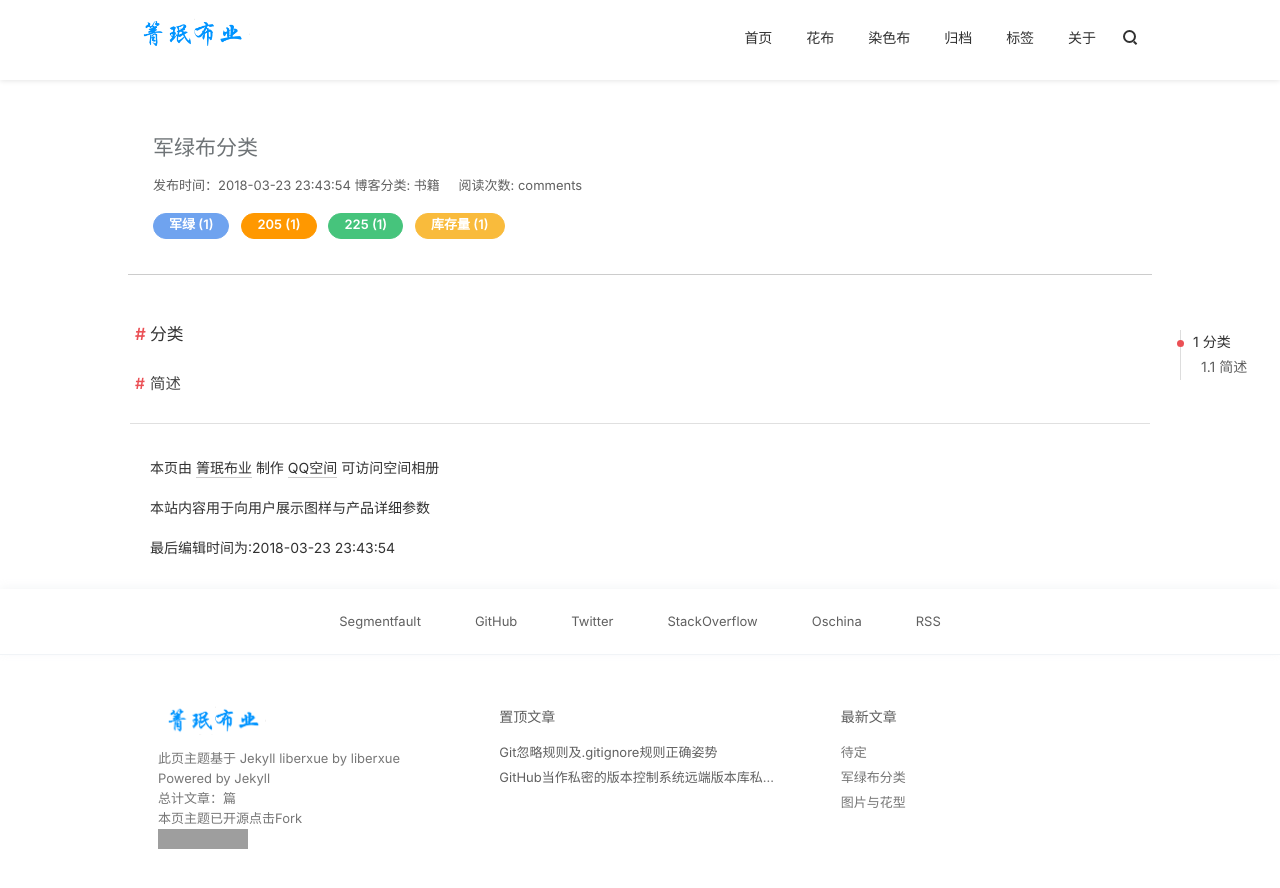
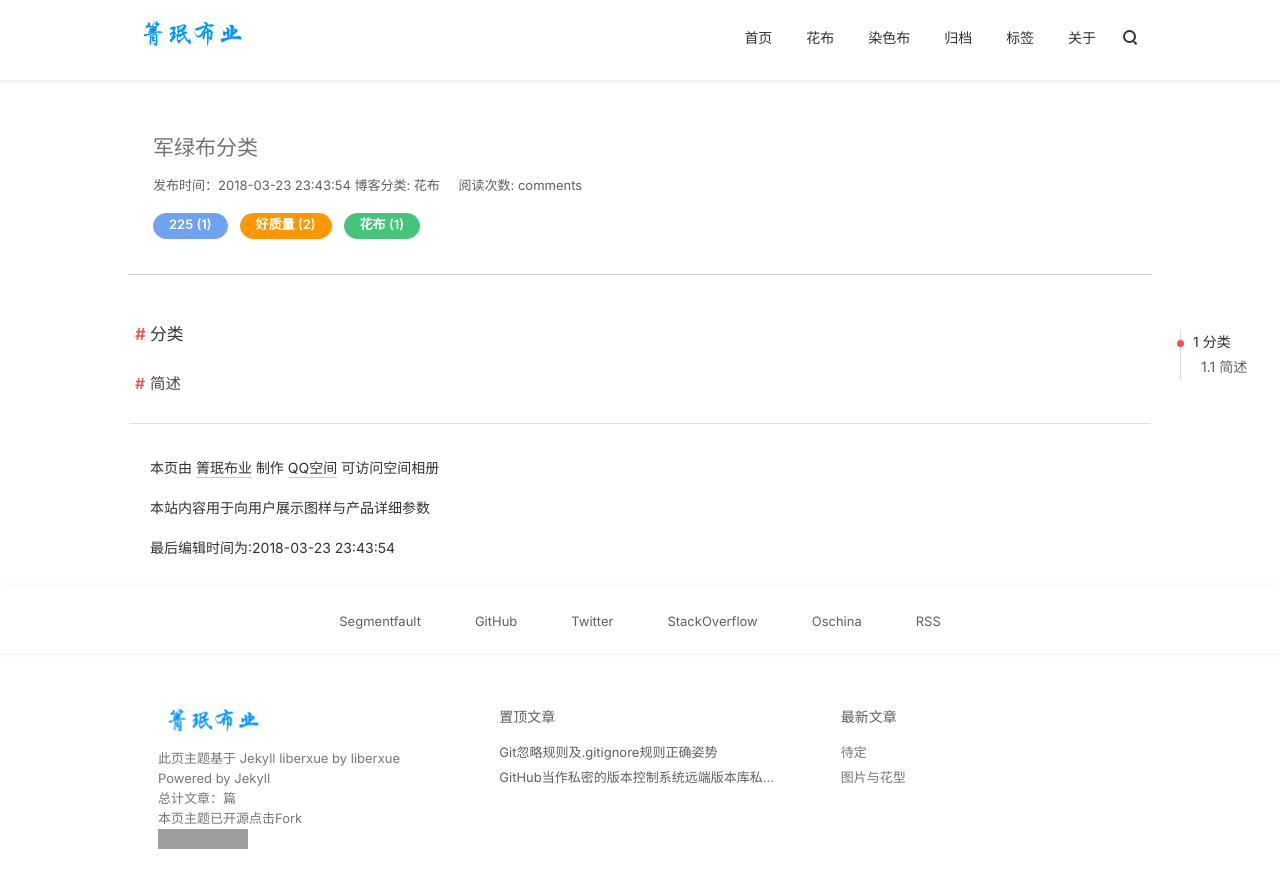
Before and after one commit to winderay/qmby.github.io, a Jekyll site: the page built from _posts/花布/2018-3-23-桃皮绒.md, in a window 1280 px wide and 1005 px high. Shown: the top 888 px of the window. Built offline with Jekyll 4.4.1, drawn with Linux system fonts in a browser that asks for light colours; nearby versions of some CDN libraries; comment, search, counter and statistics services are not loaded; grey boxes are pictures that could not be loaded.

Commit message:
Update 2018-3-23-桃皮绒.md

```diff
--- a/_posts/花布/2018-3-23-桃皮绒.md
+++ b/_posts/花布/2018-3-23-桃皮绒.md
@@ -1,15 +1,14 @@
 ---
 layout: blog
-book: true
+huabu: true
 title:  "军绿布分类"
 tags:
-- 军绿
-- 205
 - 225
-- 库存量
+- 好质量
+- 花布
 background-image: http://ot1cc1u9t.bkt.clouddn.com/17-7-15/82431810.jpg
 date:   2018-03-23 23:43:54
-category: 书籍
+category: 花布
 ---
 
 ### 分类
```
